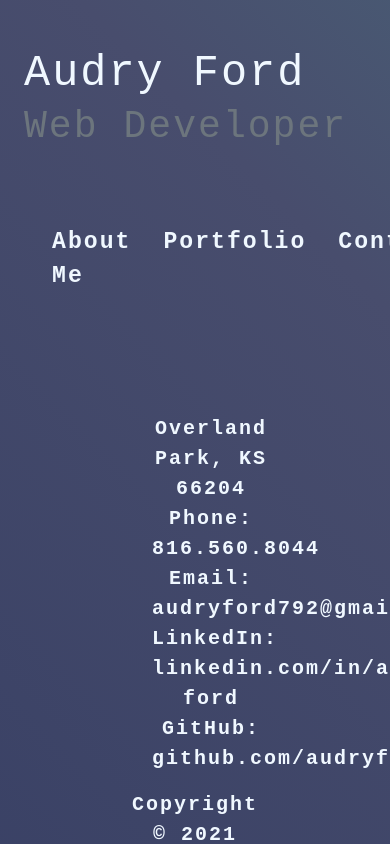
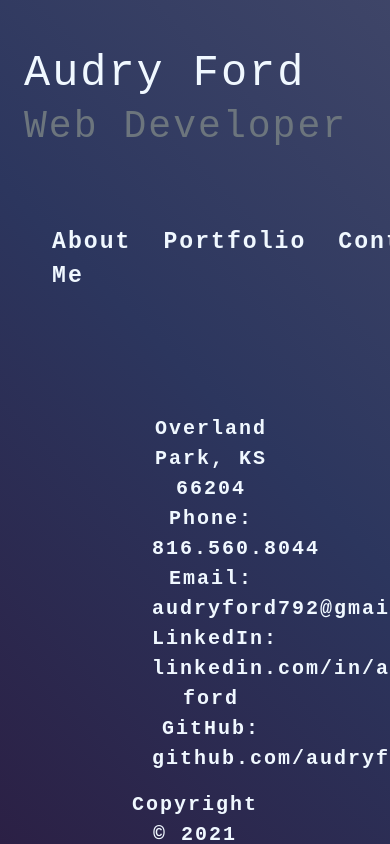
Before and after one commit to audryf/audrys-portfolio, a React (Create React App) app: page / in a window 390 px wide. Shown: the top 844 px of the page. Built offline with nearby package versions, Linux system fonts and the light colour scheme.

Commit message:
update media query background color

```diff
--- a/src/index.css
+++ b/src/index.css
@@ -12,19 +12,7 @@ body {
   background-repeat: no-repeat;
   background-blend-mode: multiply;
   color: white;
-	animation: move 10s ease-in-out infinite;
-}
-
-@keyframes move {
-  0% {
-    background-position: 0% 50%;
-  }
-  50% {
-    background-position: 100% 50%;
-  }
-  100% {
-    background-position: 0% 50%;
-  }
+	animation: 10s ease-in-out infinite;
 }
 
 header, footer {
@@ -87,3 +75,10 @@ header, footer {
 .no-bullets {
   list-style: none;
 }
+
+@media only screen and (max-width: 425px) {
+  body {
+    animation: none;
+    background-size: 400%;
+  }
+}
```
